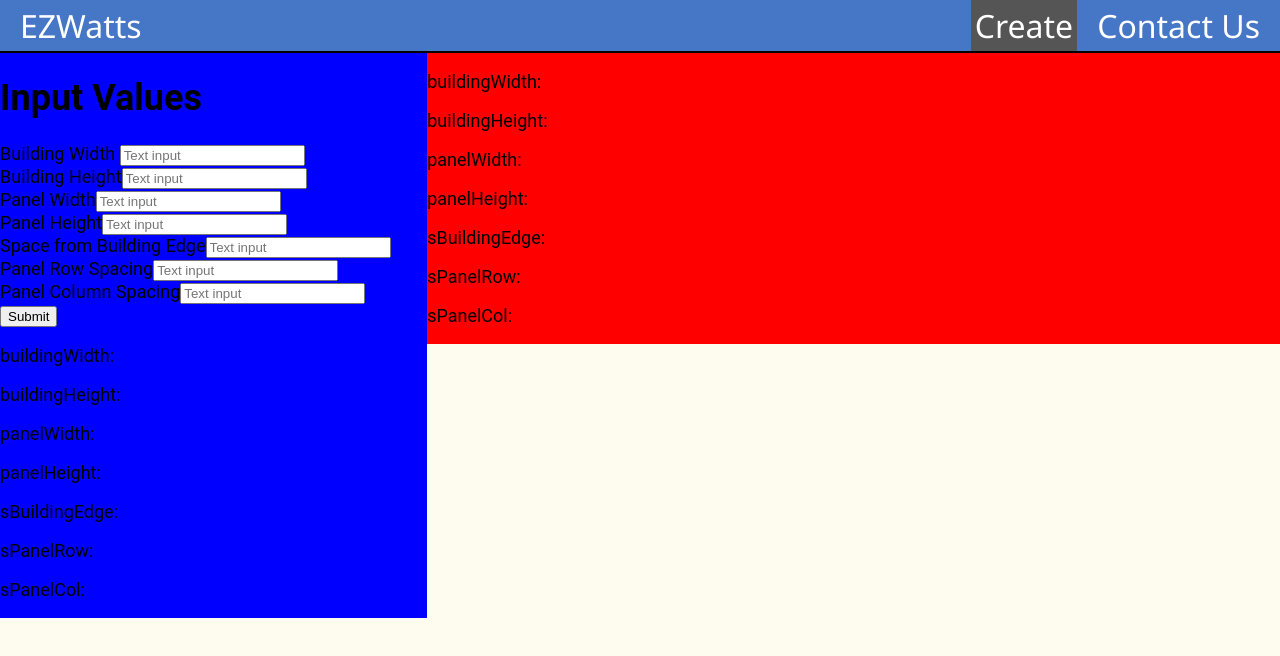
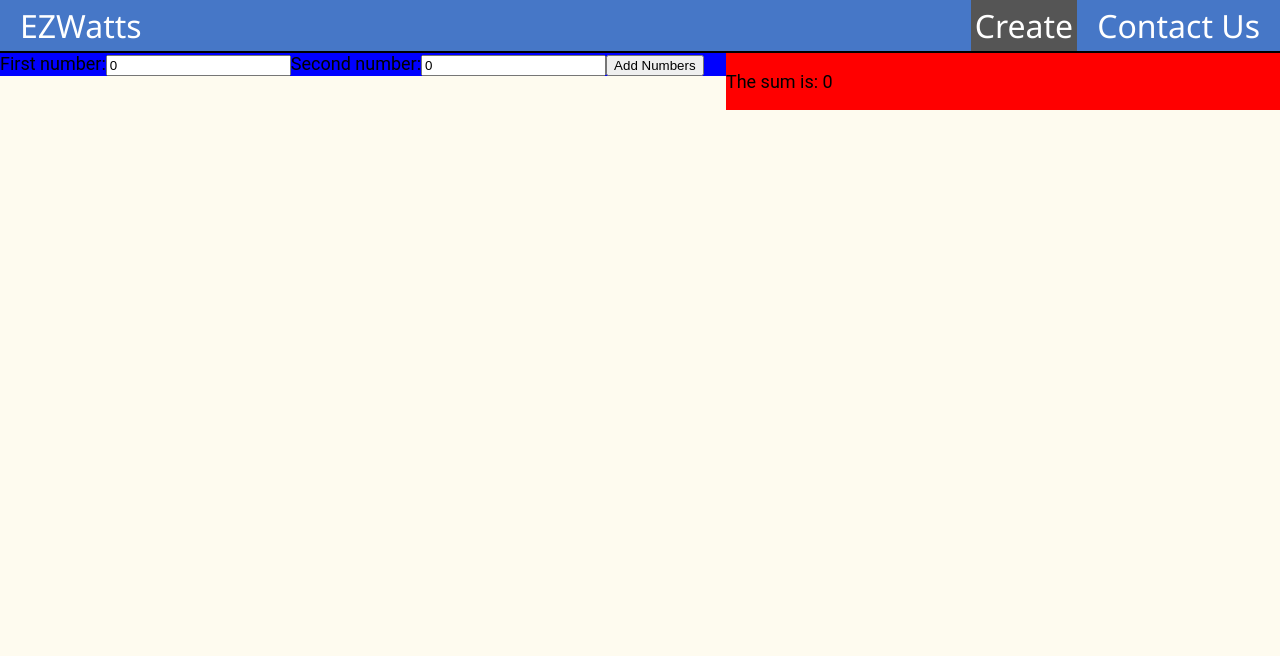
Before and after one commit to UMBC-447-Software-Engineering-Team/447-project.v1, a React (Create React App) app: page /create/Create in a window 1280 px wide. Shown: the top 656 px of the page. Built offline with nearby package versions, Linux system fonts and the light colour scheme.

Commit message:
Playing with a form and manipulating the returned value on submit

```diff
--- a/src/App.js
+++ b/src/App.js
@@ -2,7 +2,7 @@
 import Navbar from "./layouts/Navbar";
 // all the page component
 import Home from "./pages/Home.js"
-import Create from "./pages/create/Create"
+import {Create} from "./pages/create/Create"
 import Contact from "./pages/ContactUs"
 // import the routing functionality
 import { Route, Routes } from "react-router-dom"
--- a/src/components/Form.js
+++ b/src/components/Form.js
@@ -1,127 +1,26 @@
-import { useState, useRef } from "react";
-import View from "./PanelDrawing";
+import React, { useState } from 'react';
 
+export default function Form({ onSubmit }) {
+  const [num1, setNum1] = useState(0);
+  const [num2, setNum2] = useState(0);
 
-const Form = () => {
-    const [formValues, setFormValues] = useState({
-      buildingWidth: "",
-      buildingHeight: "",
-      panelWidth: "",
-      panelHeight: "",
-      sBuildingEdge: "",
-      sPanelRow: "",
-      sPanelCol: ""
-    });
+  function handleSubmit(event) {
+    event.preventDefault();
 
-    const inputFileRef = useRef();
+    onSubmit(num1, num2);
+  }
 
-    const handleChange = (event) => {
-        const { name, value } = event.target;
-        console.log(name, value);
-
-        setFormValues({ ...formValues, [name]: value });
-    };
-
-    const handleSubmit = (e) => {
-        e.preventDefault();
-        console.log(formValues);
-        <View data = {formValues} />
-    };
-
-    return (
-    <>
-      <div className="Left">
-        <h1>Input Values</h1>
-        </div>
-
-        <form id="formu" onSubmit={handleSubmit} className="row">
-
-          <div className="c">
-            <label>Building Width </label>
-            <input
-              type="number"
-              placeholder="Text input"
-              name="buildingWidth"
-              value={formValues?.buildingWidth}
-              onChange={handleChange}
-            />
-          </div>
-
-          <div className="col-md-6">
-            <label>Building Height</label>
-            <input
-              type="number"
-              placeholder="Text input"
-              name="buildingHeight"
-              value={formValues.buildingHeight}
-              onChange={handleChange}
-            />
-          </div>
-
-          <div className="col-md-6">
-            <label>Panel Width</label>
-            <input
-              type="number"
-              placeholder="Text input"
-              name="panelWidth"
-              value={formValues.panelWidth}
-              onChange={handleChange}
-            />
-          </div>
-
-          <div className="col-md-6">
-            <label>Panel Height</label>
-            <input
-              type="number"
-              placeholder="Text input"
-              name="panelHeight"
-              value={formValues.panelHeight}
-              onChange={handleChange}
-            />
-          </div>
-
-          <div className="col-md-6">
-            <label>Space from Building Edge</label>
-            <input
-              type="number"
-              placeholder="Text input"
-              name="sBuildingEdge"
-              value={formValues.sBuildingEdge}
-              onChange={handleChange}
-            />
-          </div>
-
-          <div className="col-md-6">
-            <label>Panel Row Spacing</label>
-            <input
-              type="number"
-              placeholder="Text input"
-              name="sPanelRow"
-              value={formValues.sPanelRow}
-              onChange={handleChange}
-            />
-          </div>
-
-          <div className="col-md-6">
-            <label>Panel Column Spacing</label>
-            <input
-              type="number"
-              placeholder="Text input"
-              name="sPanelCol"
-              value={formValues.sPanelCol}
-              onChange={handleChange}
-            />
-          </div>
-
-          <button type="submit" className="color-primary">
-            Submit
-          </button>
-        </form>
-
-        <View data={formValues} />
-
-    </>
+  return (
+    <form onSubmit={handleSubmit}>
+      <label>
+        First number:
+        <input type="number" value={num1} onChange={event => setNum1(event.target.value)} />
+      </label>
+      <label>
+        Second number:
+        <input type="number" value={num2} onChange={event => setNum2(event.target.value)} />
+      </label>
+      <button type="submit">Add Numbers</button>
+    </form>
   );
-};
-
-export default Form;
+}
--- a/src/pages/create/Create.js
+++ b/src/pages/create/Create.js
@@ -1,27 +1,40 @@
 import { useState } from "react";
-
-import Form from "../../components/Form"
+import PrettyForm from "../../components/Form"
 import PanelDrawing from "../../components/PanelDrawing"
 import ReactDOM from 'react-dom/client';
 
 
 
+export function Create() {
+  const [sum, setSum] = useState(0);
 
-export default function Create() {
 
-    return (
+  function handleSubmit(num1, num2) {
+    const total = +num1 + +num2;
+    setSum(total);
+    console.log(`The sum of ${num1} and ${num2} is ${total}.`);
+  }
 
-      <>
+  return (
+    <>
+ <>
       <div className="main">
       <div className="Left">
-        <Form />
+     <PrettyForm onSubmit={handleSubmit} />
       </div><div className="Right">
-          <PanelDrawing />
+    <p>The sum is: {sum}</p>
 
         </div>
       </div>
      </>
 
 
-    )
-  }
+
+
+    </>
+
+
+  );
+}
+
+// AIzaSyBRMZAbu5zpQqLqB8wNz5ntesPcxs0SZkY
```
